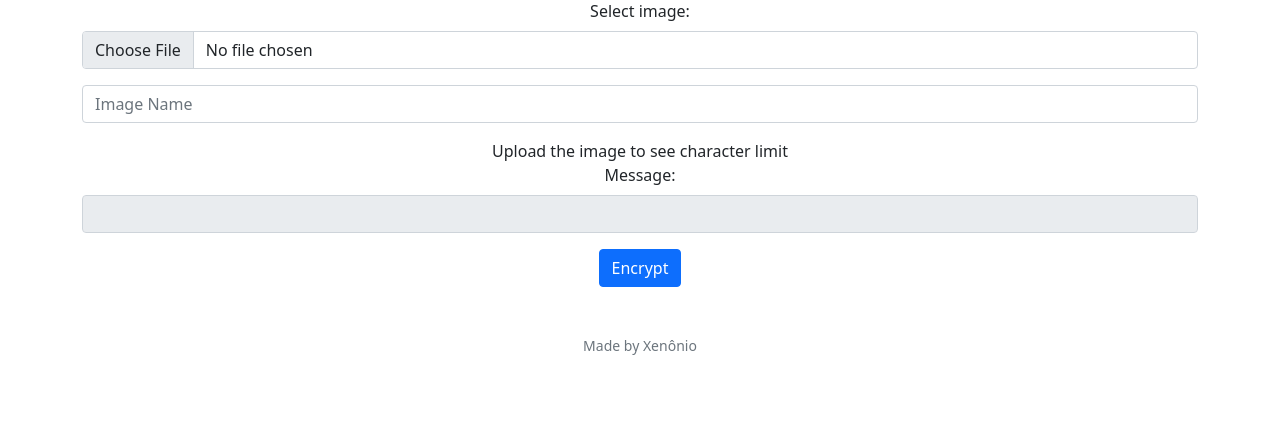
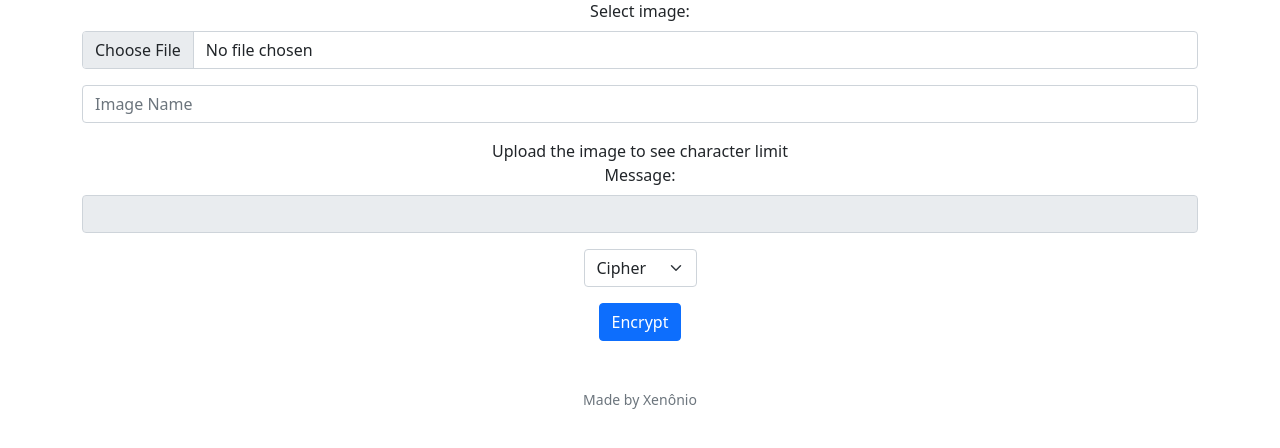
Before and after one commit to Xennonio/steganollamaphy, a Flask app: page /encrypt in a window 1280 px wide. Shown: the part 107-555 px from the top of the page. Run offline with Flask 3, Linux system fonts and the light colour scheme; some libraries are stand-ins or nearby versions.

Commit message:
ciphers added

```diff
--- a/app.py
+++ b/app.py
@@ -50,6 +50,7 @@ def encrypt():
         image = Image.open(request.files['img'])
         message = request.form.get('msg')
         filename = request.form.get('filename')
+        cipher = request.form.get('cipher')
 
         # Convert the message to binary and encrypt image with the binary message
         binary_message = text_to_binary(message)
--- a/requirements.txt
+++ b/requirements.txt
@@ -1,6 +1,8 @@
 - apology function for error
 - smart way to choose different names to save images in static
 - encrypt methods to choose
+    - cipher1: save the last encrypted pixel
+    - cipher2: choose where to start and end encryptation
 - create pages
     - /ciphers
     - /htu
--- a/templates/encrypt.html
+++ b/templates/encrypt.html
@@ -59,6 +59,14 @@
             </script>
 
         </div>
+        <div class="mb-3">
+            <select class="form-select mx-auto w-auto" id="symbol" name="symbol">
+                <option disabled selected>Cipher</option>
+                <option value="cipher1">Cipher 1</option>
+                <option value="cipher2">Cipher 2</option>
+                <option value="cipher3">Cipher 3</option>
+            </select>
+        </div>
         <button class="btn btn-primary" type="submit">Encrypt</button>
     </form>
 {% endblock %}
```
